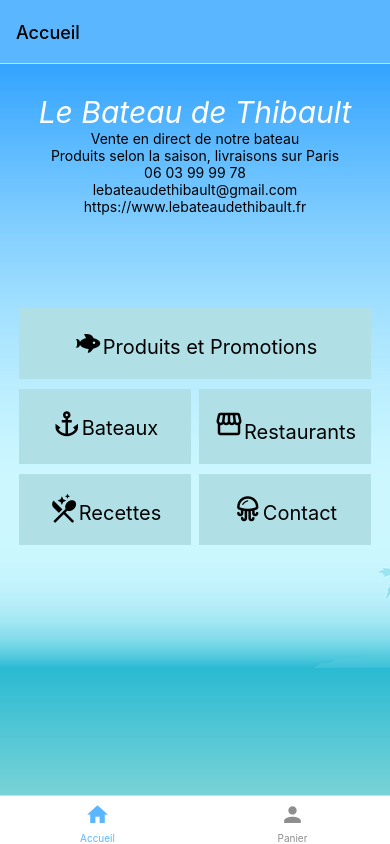
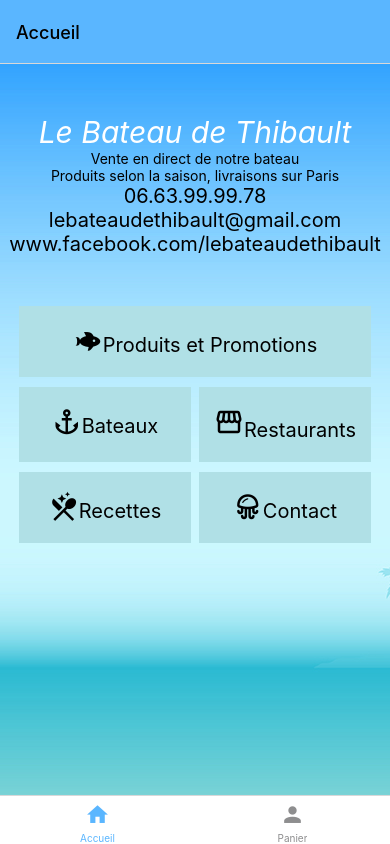
Before and after one commit to isabelleshao/LeBateauDeThibault, a React Native app: screen /Panier in a window 390 px wide. Built offline with nearby package versions, Linux system fonts and the light colour scheme.

Commit message:
refactor globalstyle + openLinkComponent

```diff
--- /dev/null
+++ b/src/component/OpenLinkComponent.js
@@ -0,0 +1,27 @@
+import React, { useCallback } from "react";
+import { Text, StyleSheet, Linking } from "react-native";
+
+const OpenLinkComponent = ({ url, children }) => {
+  const handlePress = useCallback(async () => {
+    const supported = await Linking.canOpenURL(url);
+    if (supported) {
+      await Linking.openURL(url);
+    } else {
+      Alert.alert(`Don't know how to open this URL: ${url}`);
+    }
+  }, [url]);
+
+  return (
+    <Text style={styles.contacts} onPress={handlePress}>
+      {children}
+    </Text>
+  );
+};
+const styles = StyleSheet.create({
+  contacts: {
+    alignSelf: "center",
+    fontSize: 20,
+  },
+});
+
+export { OpenLinkComponent };
--- a/src/screen/BateauScreen.js
+++ b/src/screen/BateauScreen.js
@@ -1,8 +1,78 @@
 import React from "react";
-import { Text, StyleSheet } from "react-native";
+import {
+  Text,
+  StyleSheet,
+  SafeAreaView,
+  ImageBackground,
+  ScrollView,
+  View,
+  TouchableOpacity,
+} from "react-native";
+import { OpenLinkComponent } from "../component/OpenLinkComponent";
+import globalStyles from "./constants/GlobalStyle";
+const BateauScreen = () => {
+  return (
+    <SafeAreaView style={globalStyles.container}>
+      <ImageBackground
+        source={require("../assets/img/background.png")}
+        resizeMode="cover"
+        style={globalStyles.background}
+      >
+        <ScrollView>
+          <View style={globalStyles.descriptionArea}>
+            <Text>Nos bateaux partenaires</Text>
+            <Text>Tous les eaux m&#xE8;nent &#xE0; Thibault.</Text>
+            <View>
+              <OpenLinkComponent url={"tel:0663999978"}>
+                06.63.99.99.78
+              </OpenLinkComponent>
+              <OpenLinkComponent url={"mailto:lebateaudethibault@gmail.com"}>
+                lebateaudethibault@gmail.com
+              </OpenLinkComponent>
+              <OpenLinkComponent
+                url={"https://www.facebook.com/lebateaudethibault"}
+              >
+                www.facebook.com/lebateaudethibault
+              </OpenLinkComponent>
+            </View>
+          </View>
+          <View style={globalStyles.boutonsArea}>
+            <View style={globalStyles.boutonDuoStyle}>
+              <TouchableOpacity
+                style={globalStyles.boutonGeneriqueStyle}
+                onPress={() => props.navigation.navigate("Bateaux")}
+              >
+                <Text style={globalStyles.boutonTexte}>Bateaux</Text>
+              </TouchableOpacity>
 
-const BateauScreen = () => {
-  return <Text style={styles.text}>BateauScreen</Text>;
+              <TouchableOpacity
+                style={globalStyles.boutonGeneriqueStyle}
+                onPress={() => props.navigation.navigate("Restaurants")}
+              >
+                <Text style={globalStyles.boutonTexte}>Restaurants</Text>
+              </TouchableOpacity>
+            </View>
+
+            <View style={globalStyles.boutonDuoStyle}>
+              <TouchableOpacity
+                style={globalStyles.boutonGeneriqueStyle}
+                onPress={() => props.navigation.navigate("Recettes")}
+              >
+                <Text style={globalStyles.boutonTexte}>Recettes</Text>
+              </TouchableOpacity>
+
+              <TouchableOpacity
+                style={globalStyles.boutonGeneriqueStyle}
+                onPress={() => props.navigation.navigate("Contact")}
+              >
+                <Text style={globalStyles.boutonTexte}>Contact</Text>
+              </TouchableOpacity>
+            </View>
+          </View>
+        </ScrollView>
+      </ImageBackground>
+    </SafeAreaView>
+  );
 };
 
 const styles = StyleSheet.create({
--- a/src/screen/ContactScreen.js
+++ b/src/screen/ContactScreen.js
@@ -4,28 +4,12 @@
   SafeAreaView,
   Image,
   StyleSheet,
-  Linking,
   View,
   ScrollView,
   ImageBackground,
 } from "react-native";
+import { OpenLinkComponent } from "../component/OpenLinkComponent";
 
-const OpenURLButton = ({ url, children }) => {
-  const handlePress = useCallback(async () => {
-    const supported = await Linking.canOpenURL(url);
-    if (supported) {
-      await Linking.openURL(url);
-    } else {
-      Alert.alert(`Don't know how to open this URL: ${url}`);
-    }
-  }, [url]);
-
-  return (
-    <Text style={styles.contacts} onPress={handlePress}>
-      {children}
-    </Text>
-  );
-};
 const ContactScreen = () => {
   return (
     <SafeAreaView style={styles.container}>
@@ -41,13 +25,17 @@
           />
           <Text style={styles.titre}>Le bateau de Thibault</Text>
           <View>
-            <OpenURLButton url={"tel:0663999978"}>06.63.99.99.78</OpenURLButton>
-            <OpenURLButton url={"mailto:lebateaudethibault@gmail.com"}>
+            <OpenLinkComponent url={"tel:0663999978"}>
+              06.63.99.99.78
+            </OpenLinkComponent>
+            <OpenLinkComponent url={"mailto:lebateaudethibault@gmail.com"}>
               lebateaudethibault@gmail.com
-            </OpenURLButton>
-            <OpenURLButton url={"https://www.facebook.com/lebateaudethibault"}>
+            </OpenLinkComponent>
+            <OpenLinkComponent
+              url={"https://www.facebook.com/lebateaudethibault"}
+            >
               www.facebook.com/lebateaudethibault
-            </OpenURLButton>
+            </OpenLinkComponent>
           </View>
 
           <Text style={styles.description}>
@@ -72,11 +60,6 @@
     fontSize: 30,
     alignSelf: "center",
   },
-  contacts: {
-    alignSelf: "center",
-    fontSize: 20,
-  },
-
   photo: {
     height: 300,
     resizeMode: "contain",
--- a/src/screen/HomeScreen.js
+++ b/src/screen/HomeScreen.js
@@ -9,41 +9,54 @@
   ScrollView,
 } from "react-native";
 import { MaterialCommunityIcons, MaterialIcons } from "@expo/vector-icons";
+import globalStyles from "./constants/GlobalStyle";
+import { OpenLinkComponent } from "../component/OpenLinkComponent";
+
 const HomeScreen = (props) => {
   return (
-    <SafeAreaView style={styles.container}>
+    <SafeAreaView style={globalStyles.container}>
       <ImageBackground
         source={require("../assets/img/background.png")}
         resizeMode="cover"
-        style={{ flex: 1, justifyContent: "center" }}
+        style={globalStyles.background}
       >
         <ScrollView>
-          <View style={styles.description}>
+          <View style={globalStyles.descriptionArea}>
             <Text style={styles.titre}>Le Bateau de Thibault</Text>
             <Text>Vente en direct de notre bateau</Text>
             <Text>Produits selon la saison, livraisons sur Paris</Text>
-            <Text>06 03 99 99 78</Text>
-            <Text>lebateaudethibault@gmail.com</Text>
-            <Text>https://www.lebateaudethibault.fr</Text>
+            <View>
+              <OpenLinkComponent url={"tel:0663999978"}>
+                06.63.99.99.78
+              </OpenLinkComponent>
+              <OpenLinkComponent url={"mailto:lebateaudethibault@gmail.com"}>
+                lebateaudethibault@gmail.com
+              </OpenLinkComponent>
+              <OpenLinkComponent
+                url={"https://www.facebook.com/lebateaudethibault"}
+              >
+                www.facebook.com/lebateaudethibault
+              </OpenLinkComponent>
+            </View>
           </View>
 
-          <View style={styles.boutonsArea}>
+          <View style={globalStyles.boutonsArea}>
             <TouchableOpacity
               style={styles.boutonSoloStyle}
               onPress={() => props.navigation.navigate("Produits")}
             >
-              <Text style={styles.boutonTexte}>
+              <Text style={globalStyles.boutonTexte}>
                 <MaterialCommunityIcons name="fish" style={styles.iconStyle} />
                 Produits et Promotions
               </Text>
             </TouchableOpacity>
 
-            <View style={styles.boutonDuoStyle}>
+            <View style={globalStyles.boutonDuoStyle}>
               <TouchableOpacity
-                style={styles.boutonGeneriqueStyle}
+                style={globalStyles.boutonGeneriqueStyle}
                 onPress={() => props.navigation.navigate("Bateaux")}
               >
-                <Text style={styles.boutonTexte}>
+                <Text style={globalStyles.boutonTexte}>
                   <MaterialCommunityIcons
                     name="anchor"
                     style={styles.iconStyle}
@@ -53,22 +66,22 @@
               </TouchableOpacity>
 
               <TouchableOpacity
-                style={styles.boutonGeneriqueStyle}
+                style={globalStyles.boutonGeneriqueStyle}
                 onPress={() => props.navigation.navigate("Restaurants")}
               >
-                <Text style={styles.boutonTexte}>
+                <Text style={globalStyles.boutonTexte}>
                   <MaterialIcons name="storefront" style={styles.iconStyle} />
                   Restaurants
                 </Text>
               </TouchableOpacity>
             </View>
 
-            <View style={styles.boutonDuoStyle}>
+            <View style={globalStyles.boutonDuoStyle}>
               <TouchableOpacity
-                style={styles.boutonGeneriqueStyle}
+                style={globalStyles.boutonGeneriqueStyle}
                 onPress={() => props.navigation.navigate("Recettes")}
               >
-                <Text style={styles.boutonTexte}>
+                <Text style={globalStyles.boutonTexte}>
                   <MaterialCommunityIcons
                     name="silverware-clean"
                     style={styles.iconStyle}
@@ -78,10 +91,10 @@
               </TouchableOpacity>
 
               <TouchableOpacity
-                style={styles.boutonGeneriqueStyle}
+                style={globalStyles.boutonGeneriqueStyle}
                 onPress={() => props.navigation.navigate("Contact")}
               >
-                <Text style={styles.boutonTexte}>
+                <Text style={globalStyles.boutonTexte}>
                   <MaterialCommunityIcons
                     name="jellyfish-outline"
                     style={styles.iconStyle}
@@ -98,25 +111,10 @@
 };
 
 const styles = StyleSheet.create({
-  container: {
-    flex: 1,
-  },
-
-  description: {
-    marginHorizontal: 15,
-    alignItems: "center",
-    marginVertical: 30,
-    flex: 0.5,
-  },
   titre: {
     fontSize: 30,
     color: "white",
     fontStyle: "italic",
-  },
-  boutonsArea: {
-    marginHorizontal: 15,
-    alignItems: "flex-end",
-    flex: 0.5,
   },
 
   boutonSoloStyle: {
@@ -127,26 +125,6 @@
     width: "98%",
   },
 
-  boutonDuoStyle: {
-    flexDirection: "row",
-    width: "100%",
-    marginBottom: 10,
-  },
-
-  boutonGeneriqueStyle: {
-    marginHorizontal: "1%",
-    backgroundColor: "powderblue",
-    paddingHorizontal: 10,
-    paddingVertical: 20,
-    width: "48%",
-  },
-
-  boutonTexte: {
-    textAlignVertical: "top",
-    textAlign: "center",
-    fontSize: 20,
-  },
-
   iconStyle: {
     fontSize: 30,
     color: "black",
--- a/src/screen/PanierScreen.js
+++ b/src/screen/PanierScreen.js
@@ -1,11 +1,32 @@
 import React from "react";
-import { Text, StyleSheet } from "react-native";
+import {
+  Text,
+  StyleSheet,
+  SafeAreaView,
+  ImageBackground,
+  ScrollView,
+} from "react-native";
 
 const PanierScreen = () => {
-  return <Text style={styles.text}>PanierScreen</Text>;
+  return (
+    <SafeAreaView style={styles.container}>
+      <ImageBackground
+        source={require("../assets/img/background.png")}
+        resizeMode="cover"
+        style={{ flex: 1, justifyContent: "center" }}
+      >
+        <ScrollView>
+          <Text style={styles.text}>PanierScreen</Text>
+        </ScrollView>
+      </ImageBackground>
+    </SafeAreaView>
+  );
 };
 
 const styles = StyleSheet.create({
+  container: {
+    flex: 1,
+  },
   text: {
     fontSize: 30,
   },
--- a/src/screen/ProduitScreen.js
+++ b/src/screen/ProduitScreen.js
@@ -1,16 +1,32 @@
 import React from "react";
-import { Text, StyleSheet, View } from "react-native";
+import {
+  Text,
+  StyleSheet,
+  SafeAreaView,
+  ImageBackground,
+  ScrollView,
+} from "react-native";
 
 const ProduitScreen = () => {
   return (
-    <View>
-      <Text style={styles.text}>ProduitScreen</Text>
-      <Text style={styles.text}>test</Text>
-    </View>
+    <SafeAreaView style={styles.container}>
+      <ImageBackground
+        source={require("../assets/img/background.png")}
+        resizeMode="cover"
+        style={{ flex: 1, justifyContent: "center" }}
+      >
+        <ScrollView>
+          <Text style={styles.text}>ProduitScreen</Text>
+        </ScrollView>
+      </ImageBackground>
+    </SafeAreaView>
   );
 };
 
 const styles = StyleSheet.create({
+  container: {
+    flex: 1,
+  },
   text: {
     fontSize: 30,
   },
--- a/src/screen/RecetteScreen.js
+++ b/src/screen/RecetteScreen.js
@@ -1,11 +1,32 @@
 import React from "react";
-import { Text, StyleSheet } from "react-native";
+import {
+  Text,
+  StyleSheet,
+  SafeAreaView,
+  ImageBackground,
+  ScrollView,
+} from "react-native";
 
 const RecetteScreen = () => {
-  return <Text style={styles.text}>RecetteScreen</Text>;
+  return (
+    <SafeAreaView style={styles.container}>
+      <ImageBackground
+        source={require("../assets/img/background.png")}
+        resizeMode="cover"
+        style={{ flex: 1, justifyContent: "center" }}
+      >
+        <ScrollView>
+          <Text style={styles.text}>RecetteScreen</Text>
+        </ScrollView>
+      </ImageBackground>
+    </SafeAreaView>
+  );
 };
 
 const styles = StyleSheet.create({
+  container: {
+    flex: 1,
+  },
   text: {
     fontSize: 30,
   },
--- a/src/screen/RestaurantScreen.js
+++ b/src/screen/RestaurantScreen.js
@@ -1,11 +1,32 @@
 import React from "react";
-import { Text, StyleSheet } from "react-native";
+import {
+  Text,
+  StyleSheet,
+  SafeAreaView,
+  ImageBackground,
+  ScrollView,
+} from "react-native";
 
 const RestaurantScreen = () => {
-  return <Text style={styles.text}>RestaurantScreen</Text>;
+  return (
+    <SafeAreaView style={styles.container}>
+      <ImageBackground
+        source={require("../assets/img/background.png")}
+        resizeMode="cover"
+        style={{ flex: 1, justifyContent: "center" }}
+      >
+        <ScrollView>
+          <Text style={styles.text}>RestaurantScreen</Text>
+        </ScrollView>
+      </ImageBackground>
+    </SafeAreaView>
+  );
 };
 
 const styles = StyleSheet.create({
+  container: {
+    flex: 1,
+  },
   text: {
     fontSize: 30,
   },
--- /dev/null
+++ b/src/screen/constants/GlobalStyle.js
@@ -0,0 +1,40 @@
+import { StyleSheet } from "react-native";
+
+const globalStyles = StyleSheet.create({
+  container: {
+    flex: 1,
+  },
+
+  background: { flex: 1, justifyContent: "center" },
+
+  descriptionArea: {
+    marginHorizontal: 15,
+    alignItems: "center",
+    marginVertical: 50,
+  },
+
+  boutonsArea: {
+    marginHorizontal: 15,
+  },
+  boutonGeneriqueStyle: {
+    marginHorizontal: "1%",
+    backgroundColor: "powderblue",
+    paddingHorizontal: 10,
+    paddingVertical: 20,
+    width: "48%",
+  },
+
+  boutonTexte: {
+    textAlignVertical: "top",
+    textAlign: "center",
+    fontSize: 20,
+  },
+
+  boutonDuoStyle: {
+    flexDirection: "row",
+    width: "100%",
+    marginBottom: 10,
+  },
+});
+
+export default globalStyles;
```
Also changed, not shown: src/component/BateauComponent.js (added, +20 -0 lines), 1 other file (tests, documents, lock files or other folders).
